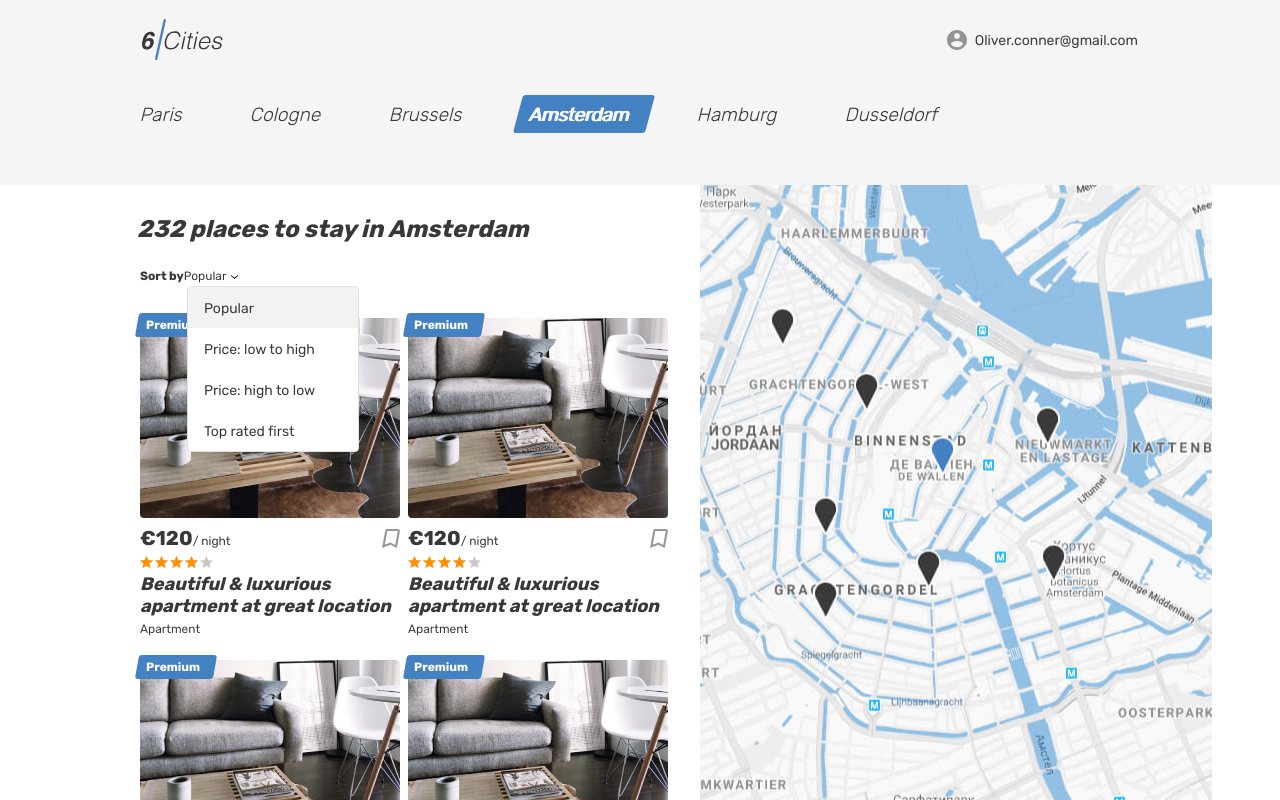
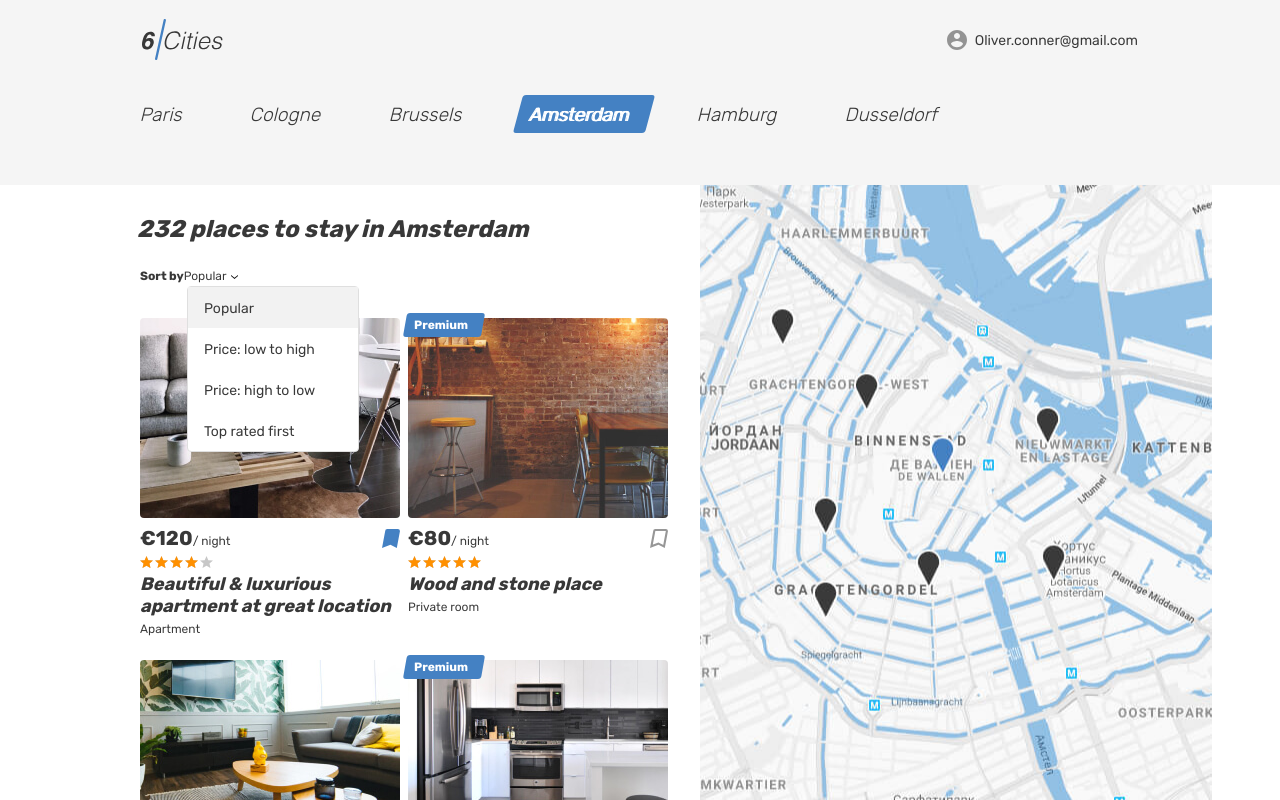
Before and after one commit to labutinK/6towns, a React app: page / in a window 1280 px wide. Built offline with nearby package versions, Linux system fonts and the light colour scheme.

Commit message:
добавлены моки для карточек + proptypes валидатор

```diff
--- a/src/components/placeCard/placeCard.jsx
+++ b/src/components/placeCard/placeCard.jsx
@@ -1,23 +1,47 @@
 import React from "react";
+import PropTypes from "prop-types";
+import {placeCardProps} from "../../proptypes/place-card";
 
-const PlaceCard = () => {
+const PlaceCard = (props) => {
+  const {name, mark, stars, img, price, type, fav} = props.card;
+  let starsNum = 0;
+  switch (stars) {
+    case (1):
+      starsNum = `20%`;
+      break;
+    case (2):
+      starsNum = `40%`;
+      break;
+    case (3):
+      starsNum = `60%`;
+      break;
+    case (4):
+      starsNum = `80%`;
+      break;
+    case (5):
+      starsNum = `100%`;
+      break;
+
+  }
   return <article className="cities__place-card place-card">
-    <div className="place-card__mark">
-      <span>Premium</span>
-    </div>
+    {mark && (
+      <div className="place-card__mark">
+        <span>Premium</span>
+      </div>
+    )}
     <div className="cities__image-wrapper place-card__image-wrapper">
       <a href="#">
-        <img className="place-card__image" src="./img/apartment-01.jpg" width="260" height="200"
+        <img className="place-card__image" src={img} width="260" height="200"
           alt="Place image"/>
       </a>
     </div>
     <div className="place-card__info">
       <div className="place-card__price-wrapper">
         <div className="place-card__price">
-          <b className="place-card__price-value">&euro;120</b>
+          <b className="place-card__price-value">&euro;{price}</b>
           <span className="place-card__price-text">&#47;&nbsp;night</span>
         </div>
-        <button className="place-card__bookmark-button button" type="button">
+        <button className={`place-card__bookmark-button button ${fav && `place-card__bookmark-button--active`}`} type="button">
           <svg className="place-card__bookmark-icon" width="18" height="19">
             <use xlinkHref="#icon-bookmark"></use>
           </svg>
@@ -26,16 +50,21 @@ const PlaceCard = () => {
       </div>
       <div className="place-card__rating rating">
         <div className="place-card__stars rating__stars">
-          <span style={{width: `80%`}}></span>
+          <span style={{width: starsNum}}></span>
           <span className="visually-hidden">Rating</span>
         </div>
       </div>
       <h2 className="place-card__name">
-        <a href="#">Beautiful &amp; luxurious apartment at great location</a>
+        <a href="#">{name}</a>
       </h2>
-      <p className="place-card__type">Apartment</p>
+      <p className="place-card__type">{type}</p>
     </div>
   </article>;
 };
 
+
+PlaceCard.propTypes = {
+  card: PropTypes.shape(placeCardProps)
+};
+
 export default PlaceCard;
--- a/src/components/welcome/welcome.jsx
+++ b/src/components/welcome/welcome.jsx
@@ -1,6 +1,7 @@
 import React from "react";
 import PlaceCard from "../placeCard/placeCard";
 import PropTypes from 'prop-types';
+import {placeCardProps} from "../../proptypes/place-card";
 
 const Welcome = (props) => {
   const {placeCards, placesFound} = props;
@@ -88,7 +89,7 @@ const Welcome = (props) => {
               </ul>
             </form>
             <div className="cities__places-list places__list tabs__content">
-              {placeCards.map((name, i) => <PlaceCard name={name} key={name + i}></PlaceCard>)}
+              {placeCards.map((card, i) => <PlaceCard card={card} key={name + i}></PlaceCard>)}
             </div>
           </section>
           <div className="cities__right-section">
@@ -102,7 +103,7 @@ const Welcome = (props) => {
 
 Welcome.propTypes = {
   placesFound: PropTypes.number.isRequired,
-  placeCards: PropTypes.array.isRequired
+  placeCards: PropTypes.arrayOf(PropTypes.shape(placeCardProps))
 };
 
 export default Welcome;
--- a/src/index.js
+++ b/src/index.js
@@ -1,11 +1,10 @@
 import React from "react";
 import ReactDOM from "react-dom";
 import App from "./components/app/app";
+import {PLACE_CARDS} from "./mock/card";
 
 const PLACES_TO_STAY = 232;
-const PLACE_CARDS = [
-  1, 2, 3, 4, 5,
-];
+
 
 ReactDOM.render(
     <App
--- /dev/null
+++ b/src/mock/card.js
@@ -0,0 +1,47 @@
+export const PLACE_CARDS = [
+  {
+    name: `Beautiful & luxurious apartment at great location`,
+    mark: false,
+    stars: 4,
+    img: `./img/apartment-01.jpg`,
+    price: 120,
+    type: `Apartment`,
+    fav: true,
+  },
+  {
+    name: `Wood and stone place`,
+    mark: true,
+    stars: 5,
+    img: `./img/room.jpg`,
+    price: 80,
+    type: `Private room`,
+    fav: false,
+  },
+  {
+    name: `Canal View Prinsengracht`,
+    mark: false,
+    stars: 5,
+    img: `./img/apartment-02.jpg`,
+    price: 132,
+    type: `Apartment`,
+    fav: true,
+  },
+  {
+    name: `Nice, cozy, warm big bed apartment`,
+    mark: true,
+    stars: 4,
+    img: `./img/apartment-03.jpg`,
+    price: 180,
+    type: `Apartment`,
+    fav: false,
+  },
+  {
+    name: `Wood and stone place`,
+    mark: false,
+    stars: 5,
+    img: `./img/room.jpg`,
+    price: 80,
+    type: `Apartment`,
+    fav: false,
+  },
+];
--- /dev/null
+++ b/src/proptypes/place-card.js
@@ -0,0 +1,11 @@
+import PropTypes from "prop-types";
+
+export const placeCardProps = {
+  name: PropTypes.string.isRequired,
+  fav: PropTypes.bool,
+  type: PropTypes.string.isRequired,
+  stars: PropTypes.number.isRequired,
+  img: PropTypes.string,
+  mark: PropTypes.bool,
+  price: PropTypes.number,
+};
```
